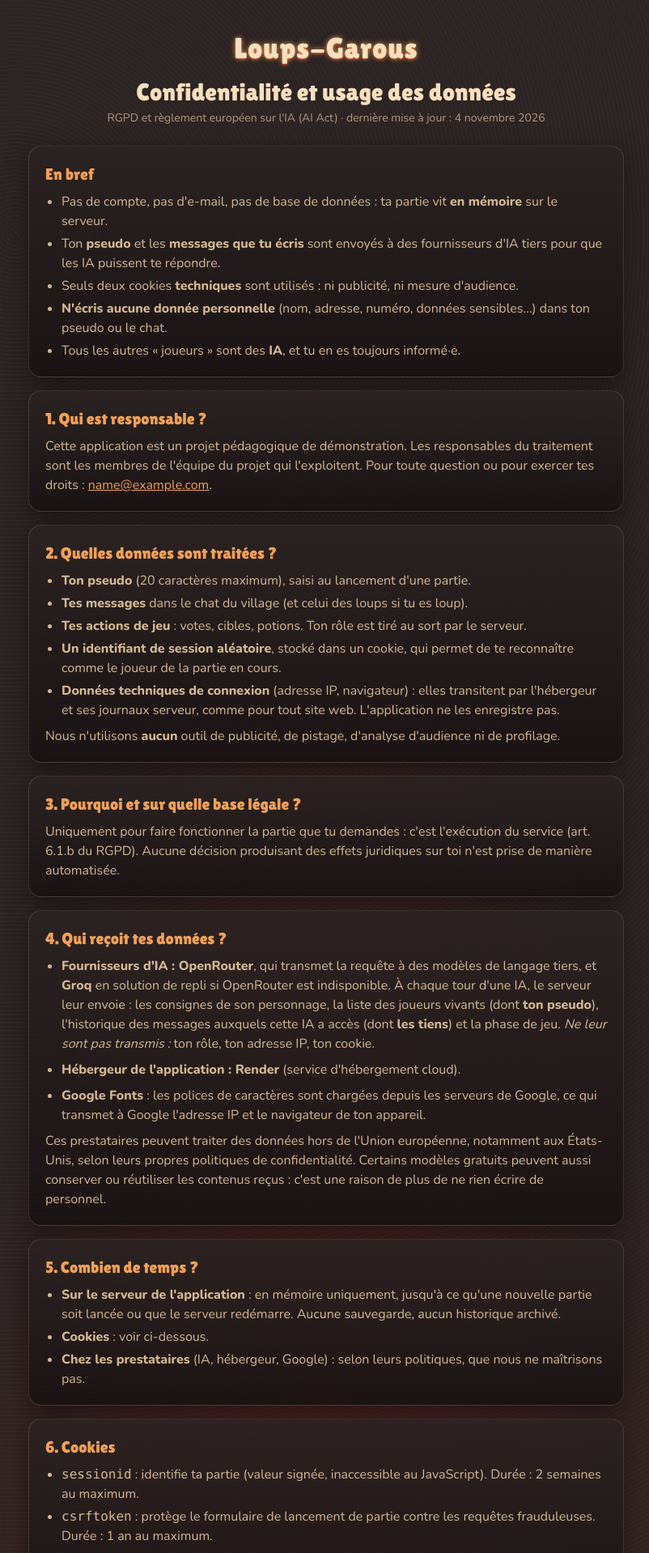
After one commit to UmbertoEmonds/loupGarouAgentique, a Django app: template game/templates/game/privacy.html in a window 1280 px wide. The commit adds this page. Shown: the top 1918 px of the page at 81% size, without its empty margins (237-1039 px from the left). Run offline with Django 5.2, Linux system fonts and the light colour scheme; the template is opened without the code that fills it: most values are stand-ins (such as "Sample title", 1, 10 or a date in 2020); style sheets or scripts are compiled from the project's sources.

Commit message:
feat(front): add privacy and data usage page (RGPD, AI Act)
- New /confidentialite/ page in the site style covering data processed,
  recipients (OpenRouter, Groq, Render, Google Fonts), retention, cookies,
  data-subject rights and AI Act transparency.
- Link right below the pseudo form on the home page.
- Optional PRIVACY_CONTACT_EMAIL setting shown as a mailto link.

Co-Authored-By: Claude Sonnet 5.5 <noreply@anthropic.com>

```diff
--- a/config/settings.py
+++ b/config/settings.py
@@ -72,6 +72,8 @@ HUMAN_TIMEOUT_S = int(os.environ.get("HUMAN_TIMEOUT_S", "75"))
 DEBATE_DURATION_S = int(os.environ.get("DEBATE_DURATION_S", "180"))
 PHASE_PAUSE_S = float(os.environ.get("PHASE_PAUSE_S", "2.5"))
 # FAKE_AI=1 : IA scriptée locale, pour tester l'interface sans clé OpenRouter.
+# Adresse affichée sur la page de confidentialité pour exercer ses droits (facultatif).
+PRIVACY_CONTACT_EMAIL = os.environ.get("PRIVACY_CONTACT_EMAIL", "")
 FAKE_AI = os.environ.get("FAKE_AI", "0") == "1"
 FAKE_AI_DELAY_S = float(os.environ.get("FAKE_AI_DELAY_S", "0.4"))
 
--- a/game/templates/game/home.html
+++ b/game/templates/game/home.html
@@ -30,6 +30,9 @@
         <button class="btn btn-primary w-full text-lg" type="submit">Commencer une partie</button>
       </form>
     {% endif %}
+    <p class="mt-4 text-center text-sm">
+      <a href="{% url 'privacy' %}" class="text-ember underline underline-offset-2 hover:text-cream">Clique ici pour en savoir plus sur la confidentialité et l'usage des données</a>
+    </p>
   </section>
 
   <p class="mt-6 max-w-md text-sm text-parchment/60">6 joueurs : 2 loups-garous, 1 sorcière, 3 villageois. Ton rôle est tiré au sort et reste secret.</p>
--- /dev/null
+++ b/game/templates/game/privacy.html
@@ -0,0 +1,93 @@
+{% extends "game/base.html" %}
+{% block title %}Confidentialité et usage des données — Les Loups-Garous{% endblock %}
+{% block body %}
+<main class="mx-auto max-w-3xl px-4 py-10">
+  <header class="mb-6 text-center">
+    <a href="{% url 'home' %}" class="logo-text text-4xl">Loups-Garous</a>
+    <h1 class="mt-4 font-display text-3xl text-cream">Confidentialité et usage des données</h1>
+    <p class="mt-1 text-sm text-parchment/70">RGPD et règlement européen sur l'IA (AI Act) · dernière mise à jour : 4 novembre 2026</p>
+  </header>
+
+  <section class="panel mb-4 p-5">
+    <h2 class="mb-2 font-display text-xl text-ember">En bref</h2>
+    <ul class="list-disc space-y-1 pl-5 text-parchment/90">
+      <li>Pas de compte, pas d'e-mail, pas de base de données : ta partie vit <strong>en mémoire</strong> sur le serveur.</li>
+      <li>Ton <strong>pseudo</strong> et les <strong>messages que tu écris</strong> sont envoyés à des fournisseurs d'IA tiers pour que les IA puissent te répondre.</li>
+      <li>Seuls deux cookies <strong>techniques</strong> sont utilisés : ni publicité, ni mesure d'audience.</li>
+      <li><strong>N'écris aucune donnée personnelle</strong> (nom, adresse, numéro, données sensibles…) dans ton pseudo ou le chat.</li>
+      <li>Tous les autres « joueurs » sont des <strong>IA</strong>, et tu en es toujours informé·e.</li>
+    </ul>
+  </section>
+
+  <section class="panel mb-4 p-5">
+    <h2 class="mb-2 font-display text-xl text-ember">1. Qui est responsable ?</h2>
+    <p class="text-parchment/90">Cette application est un projet pédagogique de démonstration. Les responsables du traitement sont les membres de l'équipe du projet qui l'exploitent.
+    {% if contact_email %}Pour toute question ou pour exercer tes droits : <a class="text-ember underline" href="mailto:{{ contact_email }}">{{ contact_email }}</a>.{% else %}Pour toute question ou pour exercer tes droits, contacte les responsables du projet par le canal par lequel tu as reçu le lien de l'application.{% endif %}</p>
+  </section>
+
+  <section class="panel mb-4 p-5">
+    <h2 class="mb-2 font-display text-xl text-ember">2. Quelles données sont traitées ?</h2>
+    <ul class="list-disc space-y-1 pl-5 text-parchment/90">
+      <li><strong>Ton pseudo</strong> (20 caractères maximum), saisi au lancement d'une partie.</li>
+      <li><strong>Tes messages</strong> dans le chat du village (et celui des loups si tu es loup).</li>
+      <li><strong>Tes actions de jeu</strong> : votes, cibles, potions. Ton rôle est tiré au sort par le serveur.</li>
+      <li><strong>Un identifiant de session aléatoire</strong>, stocké dans un cookie, qui permet de te reconnaître comme le joueur de la partie en cours.</li>
+      <li><strong>Données techniques de connexion</strong> (adresse IP, navigateur) : elles transitent par l'hébergeur et ses journaux serveur, comme pour tout site web. L'application ne les enregistre pas.</li>
+    </ul>
+    <p class="mt-2 text-parchment/90">Nous n'utilisons <strong>aucun</strong> outil de publicité, de pistage, d'analyse d'audience ni de profilage.</p>
+  </section>
+
+  <section class="panel mb-4 p-5">
+    <h2 class="mb-2 font-display text-xl text-ember">3. Pourquoi et sur quelle base légale ?</h2>
+    <p class="text-parchment/90">Uniquement pour faire fonctionner la partie que tu demandes : c'est l'exécution du service (art. 6.1.b du RGPD). Aucune décision produisant des effets juridiques sur toi n'est prise de manière automatisée.</p>
+  </section>
+
+  <section class="panel mb-4 p-5">
+    <h2 class="mb-2 font-display text-xl text-ember">4. Qui reçoit tes données ?</h2>
+    <ul class="list-disc space-y-2 pl-5 text-parchment/90">
+      <li><strong>Fournisseurs d'IA : OpenRouter</strong>, qui transmet la requête à des modèles de langage tiers, et <strong>Groq</strong> en solution de repli si OpenRouter est indisponible. À chaque tour d'une IA, le serveur leur envoie : les consignes de son personnage, la liste des joueurs vivants (dont <strong>ton pseudo</strong>), l'historique des messages auxquels cette IA a accès (dont <strong>les tiens</strong>) et la phase de jeu. <em>Ne leur sont pas transmis :</em> ton rôle, ton adresse IP, ton cookie.</li>
+      <li><strong>Hébergeur de l'application : Render</strong> (service d'hébergement cloud).</li>
+      <li><strong>Google Fonts</strong> : les polices de caractères sont chargées depuis les serveurs de Google, ce qui transmet à Google l'adresse IP et le navigateur de ton appareil.</li>
+    </ul>
+    <p class="mt-2 text-parchment/90">Ces prestataires peuvent traiter des données hors de l'Union européenne, notamment aux États-Unis, selon leurs propres politiques de confidentialité. Certains modèles gratuits peuvent aussi conserver ou réutiliser les contenus reçus : c'est une raison de plus de ne rien écrire de personnel.</p>
+  </section>
+
+  <section class="panel mb-4 p-5">
+    <h2 class="mb-2 font-display text-xl text-ember">5. Combien de temps ?</h2>
+    <ul class="list-disc space-y-1 pl-5 text-parchment/90">
+      <li><strong>Sur le serveur de l'application</strong> : en mémoire uniquement, jusqu'à ce qu'une nouvelle partie soit lancée ou que le serveur redémarre. Aucune sauvegarde, aucun historique archivé.</li>
+      <li><strong>Cookies</strong> : voir ci-dessous.</li>
+      <li><strong>Chez les prestataires</strong> (IA, hébergeur, Google) : selon leurs politiques, que nous ne maîtrisons pas.</li>
+    </ul>
+  </section>
+
+  <section class="panel mb-4 p-5">
+    <h2 class="mb-2 font-display text-xl text-ember">6. Cookies</h2>
+    <ul class="list-disc space-y-1 pl-5 text-parchment/90">
+      <li><code>sessionid</code> : identifie ta partie (valeur signée, inaccessible au JavaScript). Durée : 2 semaines au maximum.</li>
+      <li><code>csrftoken</code> : protège le formulaire de lancement de partie contre les requêtes frauduleuses. Durée : 1 an au maximum.</li>
+    </ul>
+    <p class="mt-2 text-parchment/90">Ces cookies sont <strong>strictement nécessaires</strong> au fonctionnement du service : ils ne demandent pas de consentement, c'est pourquoi il n'y a pas de bandeau de cookies. Tu peux les supprimer à tout moment depuis ton navigateur (tu perdras alors l'accès à ta partie en cours).</p>
+  </section>
+
+  <section class="panel mb-4 p-5">
+    <h2 class="mb-2 font-display text-xl text-ember">7. Tes droits</h2>
+    <p class="text-parchment/90">Tu peux demander l'accès, la rectification, l'effacement, la limitation, la portabilité de tes données et t'opposer à leur traitement (art. 15 à 21 du RGPD). Comme aucun compte n'existe et que ta partie n'est pas conservée, le plus simple pour effacer tes données de l'application est de lancer une nouvelle partie, de quitter la page ou de supprimer tes cookies. Pour les données détenues par les prestataires, adresse-toi à eux. Si tu estimes que tes droits ne sont pas respectés, tu peux saisir la <a class="text-ember underline" href="https://www.cnil.fr" rel="noopener noreferrer">CNIL</a>.</p>
+  </section>
+
+  <section class="panel mb-4 border-blood p-5">
+    <h2 class="mb-2 font-display text-xl text-ember">8. Intelligence artificielle (AI Act)</h2>
+    <ul class="list-disc space-y-2 pl-5 text-parchment/90">
+      <li><strong>Tu sais toujours que tu joues contre des IA.</strong> Les 5 autres joueurs sont des systèmes d'IA : une bannière l'indique avant et pendant la partie, et chacun est marqué « (ia) » dans la liste des joueurs (obligation de transparence de l'article 50 du règlement (UE) 2024/1689).</li>
+      <li><strong>Leurs messages sont générés automatiquement</strong> par des modèles de langage. Ils peuvent être faux, incohérents ou étranges. Dans le jeu, certaines IA mentent ou bluffent volontairement : cela fait partie des règles du Loup-Garou.</li>
+      <li><strong>Les modèles viennent de tiers</strong> (via OpenRouter ou Groq). Nous ne les entraînons pas et n'utilisons pas tes messages pour entraîner un modèle.</li>
+      <li><strong>Le moteur de jeu garde la main</strong> : une IA ne fait que proposer une action ; le serveur la valide selon les règles avant de l'appliquer. Si une IA ne répond pas ou répond de façon invalide, un comportement de repli automatique prend le relais.</li>
+      <li><strong>Niveau de risque</strong> : il s'agit d'un jeu de divertissement. À notre connaissance, il n'entre dans aucun des cas d'usage à haut risque du règlement (ni emploi, éducation, crédit ou services essentiels), n'utilise ni biométrie ni reconnaissance des émotions, et ne relève d'aucune pratique interdite. Seules les obligations de transparence s'appliquent.</li>
+    </ul>
+  </section>
+
+  <p class="mb-6 text-center text-xs text-parchment/60">Cette page est une information de transparence sur le fonctionnement de l'application ; elle ne constitue pas un avis juridique.</p>
+
+  <p class="text-center"><a href="{% url 'home' %}" class="btn btn-primary inline-block">← Retour à l'accueil</a></p>
+</main>
+{% endblock %}
--- a/game/urls.py
+++ b/game/urls.py
@@ -4,6 +4,7 @@ from game import views
 
 urlpatterns = [
     path("", views.home, name="home"),
+    path("confidentialite/", views.privacy, name="privacy"),
     path("jouer/", views.play, name="play"),
     path("nouvelle-partie/", views.new_game, name="new_game"),
     path("abandonner/", views.abandon, name="abandon"),
--- a/game/views.py
+++ b/game/views.py
@@ -1,5 +1,6 @@
 import secrets
 
+from django.conf import settings
 from django.shortcuts import redirect, render
 from django.views.decorators.http import require_POST
 
@@ -10,6 +11,11 @@ MAX_PSEUDO_LEN = 20
 
 def _owner(request) -> str | None:
     return request.session.get("player_key")
+
+
+def privacy(request):
+    """Page d'information RGPD / AI Act (statique, accessible sans partie)."""
+    return render(request, "game/privacy.html", {"contact_email": settings.PRIVACY_CONTACT_EMAIL})
 
 
 def home(request):
```
Also changed, not shown: game/tests/test_web.py (+18 -0 lines), 1 other file.
